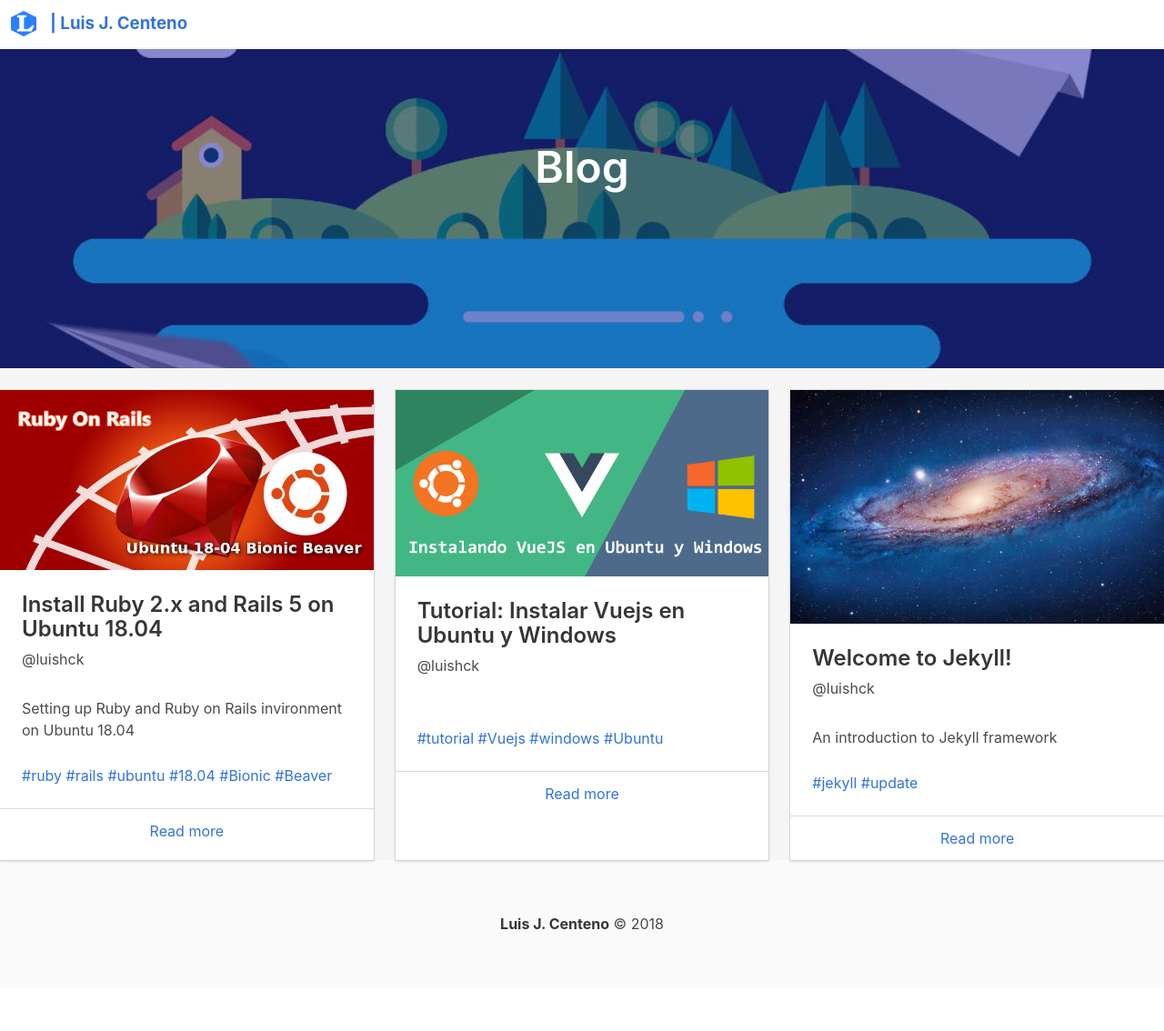
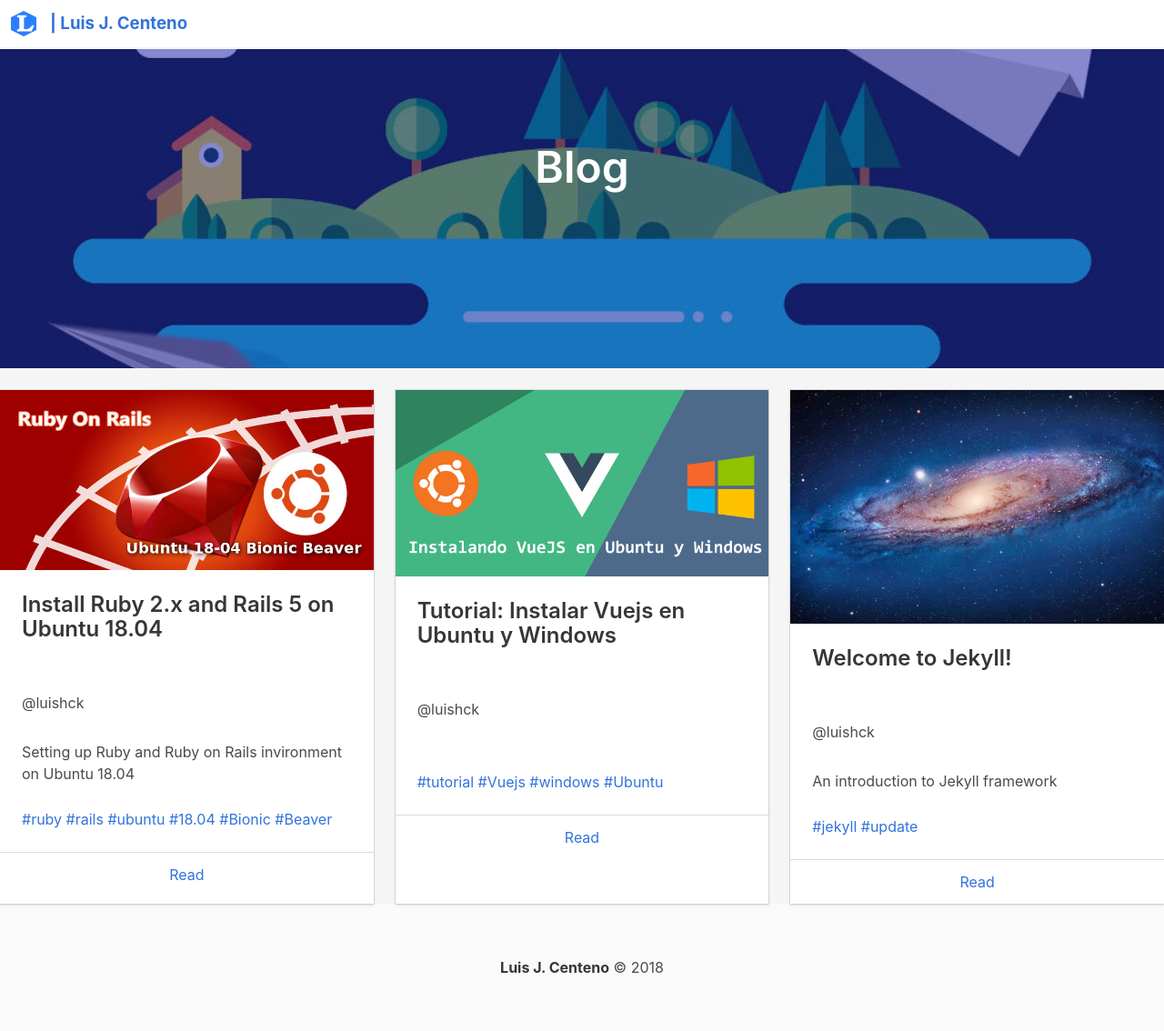
Before and after one commit to LuisHCK/luishck.github.io, a Jekyll site: the page built from posts/index.html, in a window 1280 px wide. Shown: the whole page at 91% size. Built offline with Jekyll 4.4.1, drawn with Linux system fonts in a browser that asks for light colours; a style sheet for code colours, icons or effects is not loaded; before the commit the page ends 1086 px from its top, so only the background shows below that.

Commit message:
Update post_card.html

```diff
--- a/_includes/components/post_card.html
+++ b/_includes/components/post_card.html
@@ -8,7 +8,7 @@
     <div class="card-content">
       <div class="media">
         <div class="media-content">
-          <a class="title is-4" href="{{post.url}}">{{post.title}}</a>
+          <h2 class="title is-4" href="{{post.url}}">{{post.title}}</h2>
           <br>
           <p class="subtitle is-6">@{{post.author}}</p>
         </div>
@@ -21,7 +21,7 @@
       </div>
     </div>
     <footer class="card-footer">
-      <a class="card-footer-item" href="{{post.url}}">Read more</a>
+      <a class="card-footer-item" href="{{post.url}}">Read</a>
     </footer>
   </div>
 </div>
```
